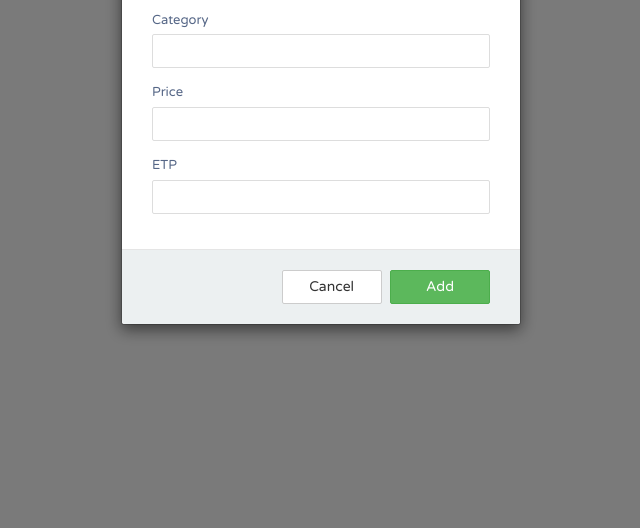
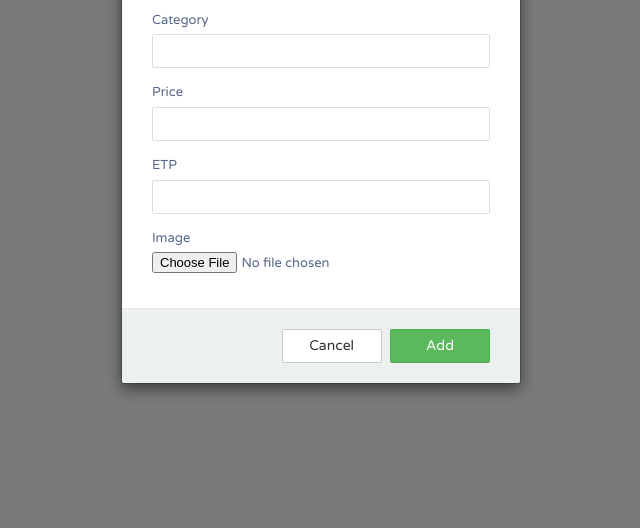
Before and after one commit to dykderrick/Restaurant-Backend-Management-System-Django, a Django app: page /menu/ in a window 1280 px wide, after a click that opens the changed part. Shown: the part 272-800 px from the top of the page, without its empty margins (319-959 px from the left). Run offline with Django 3.2, Linux system fonts and the light colour scheme; parts of the project's set-up code (start-up, migrations or seed data) failed here and were passed over; some libraries are stand-ins or nearby versions.

Commit message:
support image input

```diff
--- a/MenuManagement/templates/MenuManagement/index.html
+++ b/MenuManagement/templates/MenuManagement/index.html
@@ -184,7 +184,7 @@
 <div id="addDishModal" class="modal fade">
     <div class="modal-dialog">
         <div class="modal-content">
-            <form action="/menu/add_dish/" method="post">
+            <form action="/menu/add_dish/" method="post" enctype="multipart/form-data">
                 {% csrf_token %}
                 <div class="modal-header">
                     <h4 class="modal-title">Add Dish</h4>
@@ -211,6 +211,10 @@
                     <div class="form-group">
                         <label>ETP</label>
                         <input name="ETP" type="number" step="1" class="form-control" required>
+                    </div>
+                    <div class="form-group">
+                        <label>Image</label>
+                        <input name="image" type="file" accept="image/x-png,image/gif,image/jpeg">
                     </div>
                 </div>
                 <div class="modal-footer">
--- a/MenuManagement/views.py
+++ b/MenuManagement/views.py
@@ -1,6 +1,22 @@
+import os
+
 from django.shortcuts import render, redirect
 
 from .models import Dish
+
+
+def _get_dish_info(request):
+    if request.method == 'POST':
+        name = request.POST.get('name', None)
+        description = request.POST.get('description', None)
+        category = request.POST.get('category', None)
+        price = request.POST.get('price', None)
+        ETP = request.POST.get('ETP', None)
+        image = request.FILES.get('image', None)
+
+        return name, description, category, price, ETP, image
+    else:
+        return None
 
 
 def index(request):
@@ -11,16 +27,21 @@ def index(request):
 
 
 def add_dish(request):
-    name, description, category, price, ETP = Utils.get_dish_info(request)
+    name, description, category, price, ETP, image = _get_dish_info(request)
 
     new_dish = Dish(name=name, description=description, category=category, price=price, ETP=ETP, _partitionKey="ding")
     new_dish.save()
+
+    the_dish_id = Dish.objects.filter(name=name)[0].id
+    with open("static/images/dishes/" + str(the_dish_id) + "." + image.content_type[6:], mode="wb") as image_file:
+        for content in image:
+            image_file.write(content)
 
     return redirect('/menu')
 
 
 def edit_dish(request, oid):
-    name, description, category, price, ETP = Utils.get_dish_info(request)
+    name, description, category, price, ETP, image = _get_dish_info(request)
 
     Dish.objects.filter(id=oid).update(name=name,
                                        description=description,
@@ -37,23 +58,13 @@ def delete_dish(request, oids):
     for oid in oids_list:
         Dish.objects.filter(id=oid).delete()
 
+        dish_dir = 'static/images/dishes/'
+        for file_name in os.listdir(dish_dir):
+            if file_name.startswith(oid):
+                os.remove(os.path.join(dish_dir, file_name))
+
     return redirect('/menu')
 
 
 def delete_null_dish(request):
     return redirect('/menu')
-
-
-class Utils:
-    @staticmethod
-    def get_dish_info(request):
-        if request.method == 'POST':
-            name = request.POST.get('name', None)
-            description = request.POST.get('description', None)
-            category = request.POST.get('category', None)
-            price = request.POST.get('price', None)
-            ETP = request.POST.get('ETP', None)
-
-            return name, description, category, price, ETP
-        else:
-            return None
```
